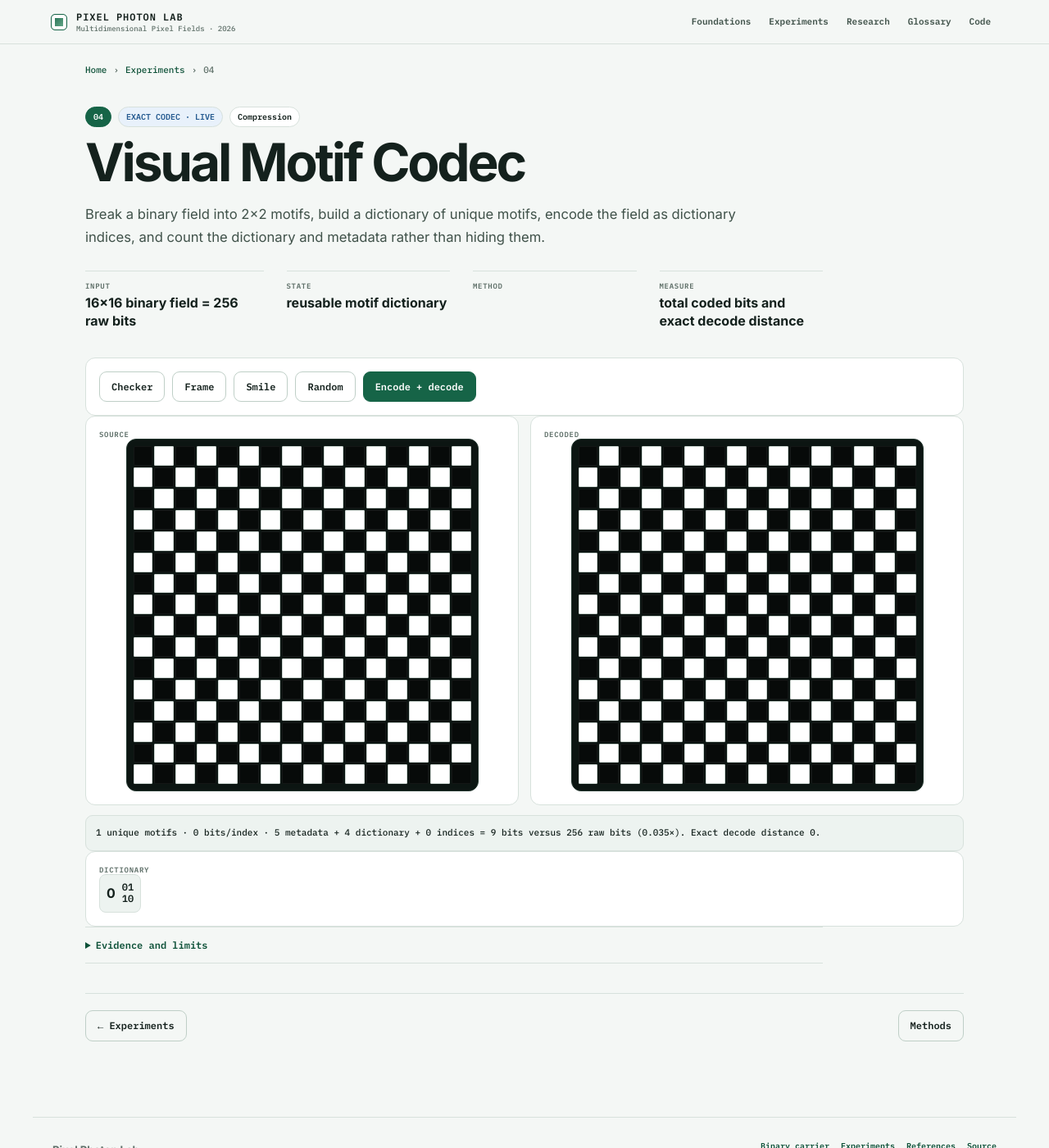
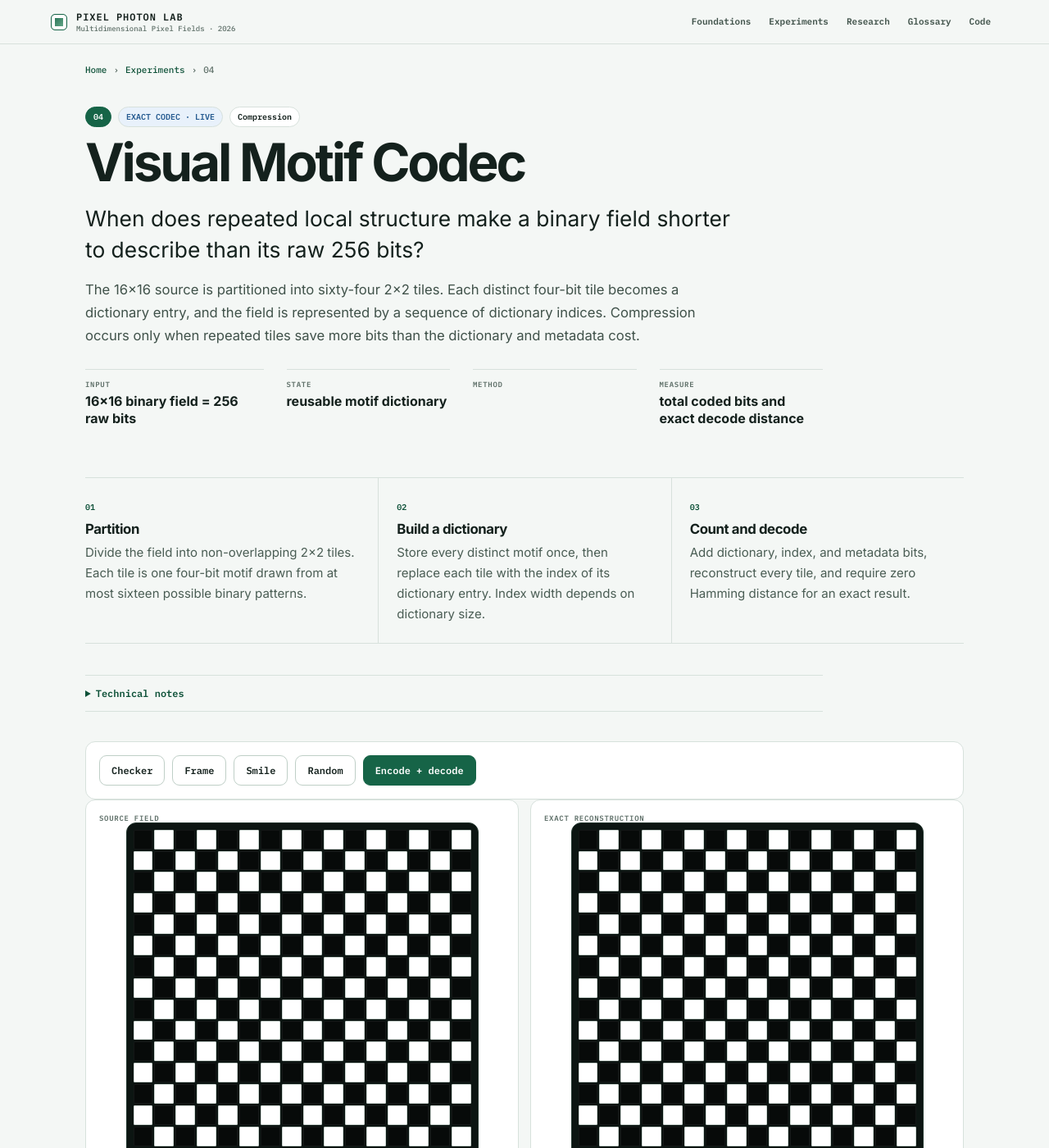
Before and after one commit to bitwikiorg/pixel-art-2026, a Jekyll site: the page built from experiment/motif-codec/index.html, in a window 1280 px wide and 1400 px high. Shown: the whole window at 82% size. Built offline with Jekyll 4.4.1, drawn with Linux system fonts in a browser that asks for light colours; some of the changed text lies outside the part shown.

Commit message:
Explain motif coding and total bit cost

```diff
--- a/experiment/motif-codec/index.html
+++ b/experiment/motif-codec/index.html
@@ -4,13 +4,28 @@
 exp_id: "04"
 status: "EXACT CODEC · LIVE"
 category: "Compression"
-deck: "Break a binary field into 2×2 motifs, build a dictionary of unique motifs, encode the field as dictionary indices, and count the dictionary and metadata rather than hiding them."
+question: "When does repeated local structure make a binary field shorter to describe than its raw 256 bits?"
+explanation: "The 16×16 source is partitioned into sixty-four 2×2 tiles. Each distinct four-bit tile becomes a dictionary entry, and the field is represented by a sequence of dictionary indices. Compression occurs only when repeated tiles save more bits than the dictionary and metadata cost."
+deck: "A small exact dictionary codec exposes both repetition gains and side-information cost."
 source: "16×16 binary field = 256 raw bits"
 interpretation: "reusable motif dictionary"
 learned: "No"
 measure: "total coded bits and exact decode distance"
 shows: "Repeated spatial structure can reduce description length when the dictionary overhead is worth paying."
 does_not_show: "Universal compression; random or motif-rich fields can become larger than the raw bitmap."
+steps:
+  - label: "Partition"
+    text: "Divide the field into non-overlapping 2×2 tiles. Each tile is one four-bit motif drawn from at most sixteen possible binary patterns."
+  - label: "Build a dictionary"
+    text: "Store every distinct motif once, then replace each tile with the index of its dictionary entry. Index width depends on dictionary size."
+  - label: "Count and decode"
+    text: "Add dictionary, index, and metadata bits, reconstruct every tile, and require zero Hamming distance for an exact result."
+technical: |
+  A 16×16 field contains `64` non-overlapping 2×2 tiles. Each raw tile costs four bits. If the dictionary contains `K` motifs, tile indices require `ceil(log2 K)` bits each, while the dictionary itself stores `4K` motif bits plus the metadata needed to interpret the stream.
+
+  Repetition can therefore reduce description length when `K` is small enough. A checkerboard uses very few motif types; a random bitmap tends to use many and may expand once dictionary overhead is included.
+
+  This is a fixed exact codec, not a learned compressor. A stronger compression study would compare total rate against RLE, DEFLATE, quadtree methods, learned codebooks, or entropy models at matched reconstruction fidelity.
 styles:
   - /assets/css/carrier.css
 scripts:
@@ -19,7 +34,8 @@
 ---
 <div data-motif-lab>
   <section class="lab-module"><div class="lab-controls"><button class="btn" data-motif-preset="checker">Checker</button><button class="btn" data-motif-preset="frame">Frame</button><button class="btn" data-motif-preset="smile">Smile</button><button class="btn" data-motif-preset="random">Random</button><button id="motifRun" class="btn primary">Encode + decode</button></div></section>
-  <section class="lab-two"><div class="lab-module"><div class="lab-label">Source</div><div id="motifSourceGrid" class="binary-grid small"></div></div><div class="lab-module"><div class="lab-label">Decoded</div><div id="motifDecodedGrid" class="binary-grid small"></div></div></section>
+  <section class="lab-two"><div class="lab-module"><div class="lab-label">Source field</div><div id="motifSourceGrid" class="binary-grid small"></div></div><div class="lab-module"><div class="lab-label">Exact reconstruction</div><div id="motifDecodedGrid" class="binary-grid small"></div></div></section>
   <div id="motifStatus" class="lab-status"></div>
-  <section class="lab-module"><div class="lab-label">Dictionary</div><div id="motifDictionary" class="motif-dictionary"></div></section>
+  <section class="lab-module"><div class="lab-label">Unique 2×2 motifs</div><div id="motifDictionary" class="motif-dictionary"></div></section>
+  <p class="lab-explain">A smaller dictionary is useful only when the complete coded representation, including the dictionary itself, is smaller than the 256-bit raw source.</p>
 </div>
```
